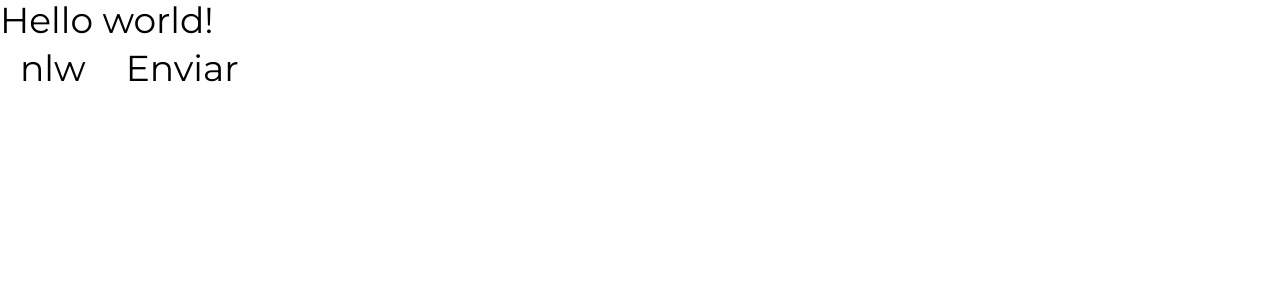
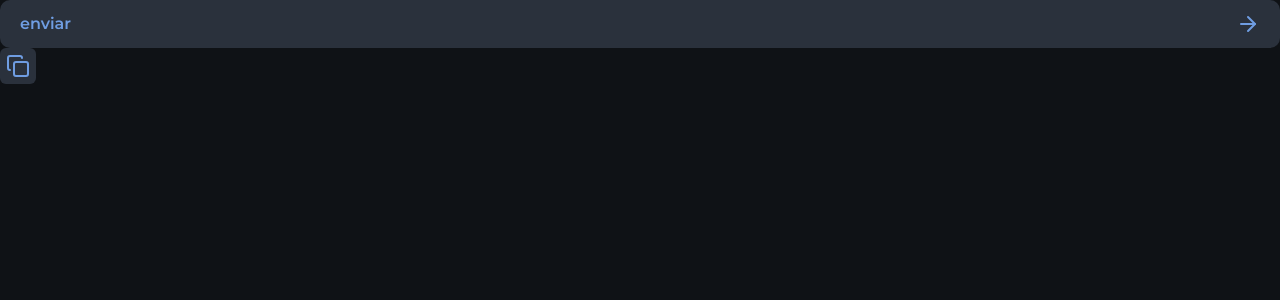
Before and after one commit to 2305ray/DevStage, a Next.js app: page / in a window 1280 px wide. Shown: the top 300 px of the page. Built offline with nearby package versions, Linux system fonts and the light colour scheme.

Commit message:
children

```diff
--- a/package.json
+++ b/package.json
@@ -9,6 +9,7 @@
     "lint": "next lint"
   },
   "dependencies": {
+    "lucide-react": "^0.475.0",
     "react": "^19.0.0",
     "react-dom": "^19.0.0"
   },
--- a/src/app/globals.css
+++ b/src/app/globals.css
@@ -22,5 +22,5 @@
   --font-heading: var(--font-oxanium);
   --font-sans: var(--font-montserrat);
 
-
+  --radius-xl: 0.625rem;
 }
--- a/src/app/layout.tsx
+++ b/src/app/layout.tsx
@@ -27,7 +27,9 @@ export default function RootLayout({
 }>) {
   return (
     <html lang="en" className={`${oxanium.variable} ${montserrat.variable}`}>
-      <body className='bg-black text-blue-50 text-4xl' >{children}</body>
+      <body className='bg-gray-900 text-gray-100 antialiased ' >
+        {children}
+        </body>
     </html>
   );
 }
--- a/src/app/page.tsx
+++ b/src/app/page.tsx
@@ -1,13 +1,18 @@
 import { Button } from "@/components/button";
+import { IconButton } from '@/components/icon-button'
+import { ArrowRight, Copy } from "lucide-react";
 
 export default function Home() {
   return (
     <main>
-      <div className="text-white">Hello world!</div>
-      <h1 className="text-4xl font-semibold font-heading"></h1>
+      <Button type="submit">
+        enviar
+        <ArrowRight />
+      </Button>
 
-      <Button text="nlw"/>
-      <Button />
+      <IconButton>
+        <Copy />
+      </IconButton>
 
     </main>
   );
--- a/src/components/button.tsx
+++ b/src/components/button.tsx
@@ -1,9 +1,16 @@
-interface ButtoProps {
-    text?: string
+import { ComponentProps, ReactNode } from "react"
+
+interface ButtoProps extends ComponentProps<'button'> {
+// children: ReactNode, não é necessario, pq o button ja espera q passe algo dentro dele
 }
 
 export function Button(props :ButtoProps) {
-    return <button className="bg-violet-300 px-5 py-2  rounded-sm" >
-        {props.text || 'Enviar'}
-        </button>
+    return (
+
+    <button
+    className="flex justify-between items-center px-5 h-12 bg-gray-500 text-blue font-semibold rounded-xl w-full  cursor-pointer transition-colors duration-300 hover:bg-blue hover:text-gray-700"
+    {...props} // pega todas as props q tem e envia aí dentro, ou seja, o children ja vai
+     />
+
+  )
 }
--- /dev/null
+++ b/src/components/icon-button.tsx
@@ -0,0 +1,19 @@
+import { ComponentProps, ReactNode } from "react"
+
+interface IconButtoProps extends ComponentProps<'button'> {
+// children: ReactNode, não é necessario, pq o button ja espera q passe algo dentro dele
+}
+
+
+export function IconButton(props :IconButtoProps) {
+    return (
+
+    <button
+    className="p-1.5 bg-gray-500 text-blue rounded-md   cursor-pointer transition-colors duration-300 hover:bg-blue hover:text-gray-700"
+    {...props}
+    />
+    //     {props.children}
+    // </button>
+
+  )
+}
```
Also changed, not shown: 1 other file (tests, documents, lock files or other folders).
